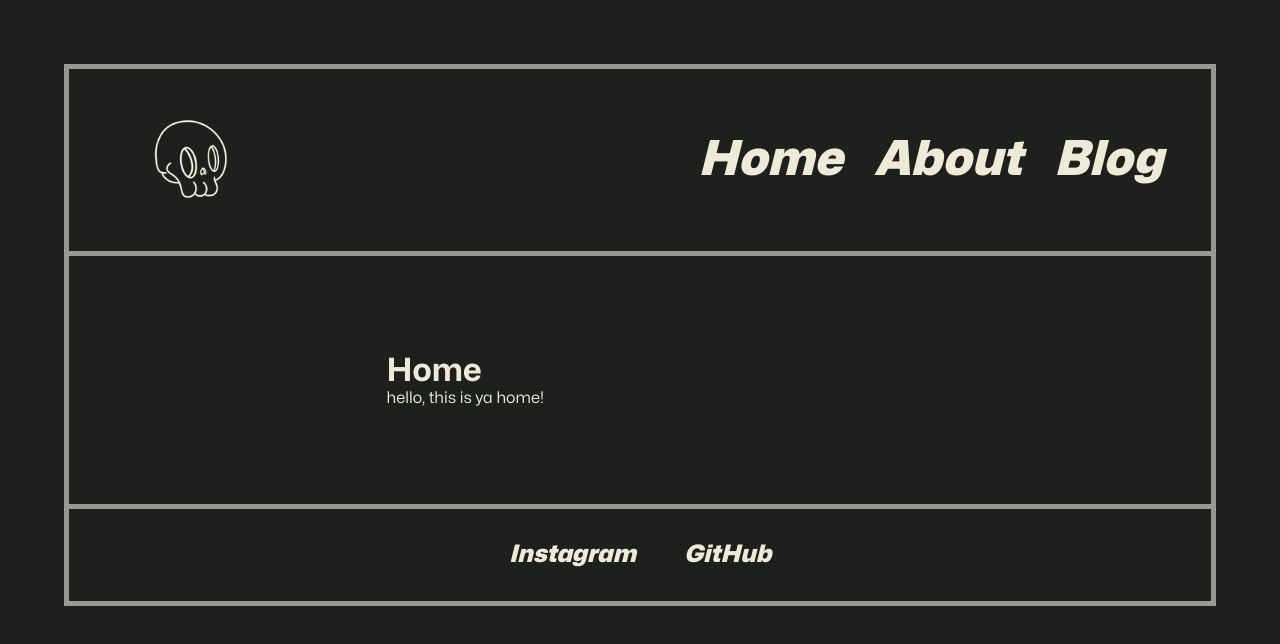
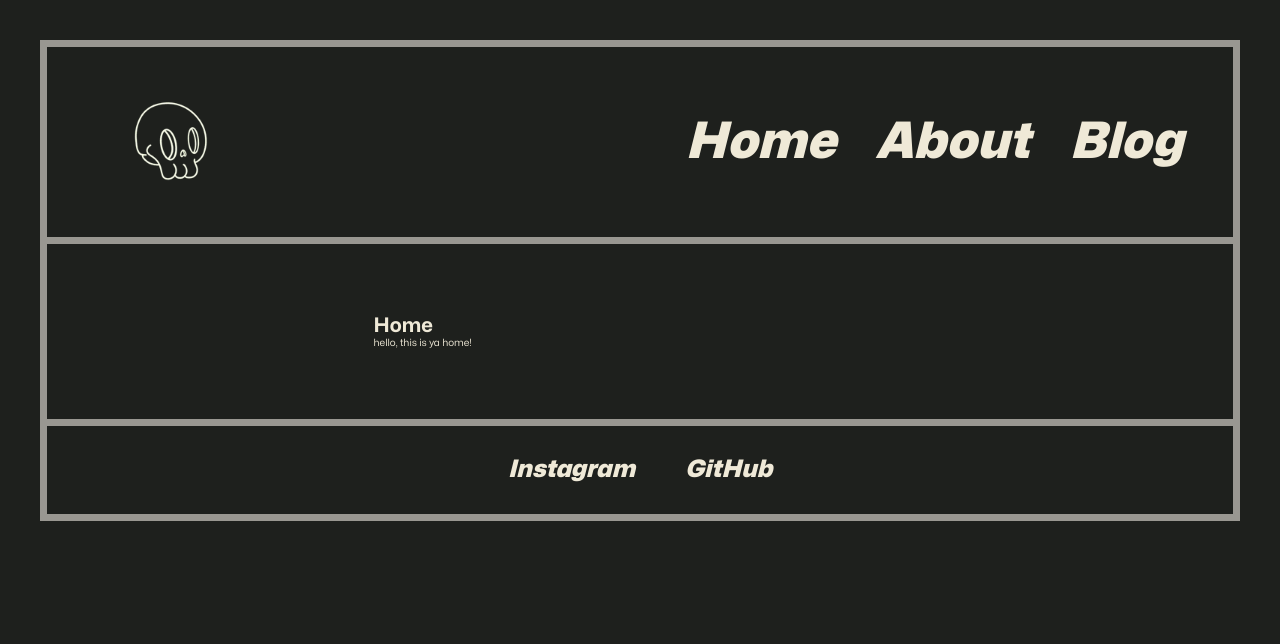
Before and after one commit to snapcracklenpop-dev/tested-telescope, an Astro site: page / in a window 1280 px wide. Built offline with nearby package versions, Linux system fonts and the light colour scheme; Astro itself is replaced by a stand-in of ours.

Commit message:
converted root font size and adjusted all rem

```diff
--- a/src/Layouts/BaseLayout.astro
+++ b/src/Layouts/BaseLayout.astro
@@ -26,12 +26,12 @@
 
 <style>
   body{
-    border:5px solid var(--spanish-gray);
+    border:.7rem solid var(--spanish-gray);
     margin: 4rem;
   }
   div {
     max-width: 50%;
     margin: 4rem auto;
-    padding: 2rem;
+    padding: 3rem;
   }
 </style>
--- a/src/components/BlogCard.astro
+++ b/src/components/BlogCard.astro
@@ -25,17 +25,17 @@
     text-decoration: none;
   }
   .card {
-    border-radius: 6px;
+    border-radius: .6rem;
     background-color: var(--eerie-black-card);
     color: var(--eggshell);
 
     transition: 0.4s;
     margin: 2rem;
-    padding: 1rem 2rem;
+    padding: 2rem 3rem;
   }
   .card:hover {
     background-color: var(--eerie-black-card-hover);
-    padding-left: 2.5rem;
+    padding-left: 4rem;
 
   }
 </style>
--- a/src/components/Footer.astro
+++ b/src/components/Footer.astro
@@ -8,12 +8,12 @@
 
 <style>
   div {
-    border-top: 5px solid var(--spanish-gray);
-    font-size: 1.5rem;
+    border-top: .7rem solid var(--spanish-gray);
+    font-size: 2.4rem;
     font-style: oblique;
     font-weight: 900;
     display: flex;
     justify-content: center;
-    padding: 2rem;
+    padding: 3rem;
   }
 </style>
--- a/src/components/Header.astro
+++ b/src/components/Header.astro
@@ -9,17 +9,16 @@
 
 <style>
   div {
-    border-bottom: 5px solid var(--spanish-gray);
+    border-bottom: .7rem solid var(--spanish-gray);
     width: 100%;
-    font-size: 3rem;
+    font-size: 5rem;
     font-style: oblique;
     font-weight: 900;
     display: flex;
     justify-content: center;
-    padding: 1rem 3rem;
+    padding: 2rem 5rem;
   }
   img{
-   height: 150px;
-
+   height: 15rem;
   }
 </style>
--- a/src/components/Nav.astro
+++ b/src/components/Nav.astro
@@ -16,6 +16,6 @@
     width: 100%;
   }
   a{
-    margin-left: 2rem;
+    margin-left: 4rem;
   }
 </style>
--- a/src/components/Socials.astro
+++ b/src/components/Socials.astro
@@ -11,7 +11,7 @@
   div {
     display: flex;
     justify-content: center;
-    gap: 3rem;
+    gap: 5rem;
     align-items: center;
 
 
--- a/src/styles/global.css
+++ b/src/styles/global.css
@@ -5,7 +5,9 @@
   font-weight: 200 900;
   font-stretch: 75% 125%;
 }
-
+html{
+  font-size: 62.5%;
+}
 :root{
   /* CSS HEX */
 --eerie-black: #1E201Dff;
```
